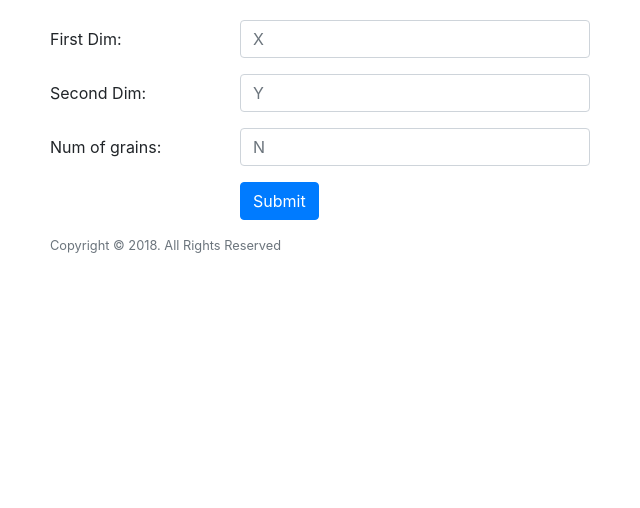
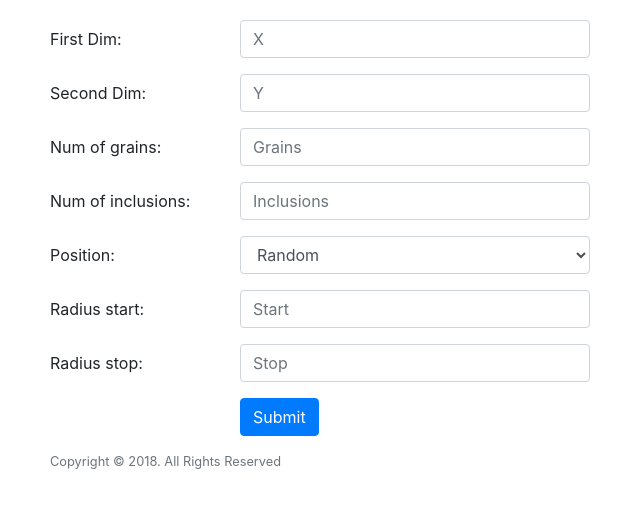
Before and after one commit to niebardzo/Cellura-Automata, a Flask app: page / in a window 1280 px wide. Shown: the part 62-570 px from the top of the page, without its empty margins (35-675 px from the left). Run offline with Flask 2, Linux system fonts and the light colour scheme; parts of the project's set-up code (start-up, migrations or seed data) failed here and were passed over; some libraries are stand-ins or nearby versions.

Commit message:
Adding server side to handle inclusions, and frontend

```diff
--- a/server.py
+++ b/server.py
@@ -98,18 +98,33 @@ def main_page():
 			x = int(request.form.get('x'))
 			y = int(request.form.get('y'))
 			n = int(request.form.get('n'))
+			inc_n = int(request.form.get('n_inc'))
+			inc_r_start = int(request.form.get('inc_r_start'))
+			inc_r_stop = int(request.form.get('inc_r_stop'))
+			inc_p = str(request.form.get('inc_p'))
 
 		except TypeError:
-			raise InvalidUsage('Wrong data supplied. Please send data via webform.', status_code=400)
+			raise InvalidUsage('Wrong data supplied. Please send valid data via webform.', status_code=400)
 
-		if x not in range(2,301) and y not in range(2,301) and n not in range(2,301) and n >= max(x,y):
-			raise InvalidUsage('Wrong data supplied.  Please send data via webform.', status_code=400)
+		if x not in range(2,301) or y not in range(2,301) or n not in range(2,301) or n > max(x,y):
+			raise InvalidUsage('Wrong data supplied. Please send valid data via webform.', status_code=400)
+
+		if inc_n not in range(0,51) or inc_p not in ['Random', 'Random on boudaries'] or inc_r_start not in range(2,11) or inc_r_stop not in range(2,11) or inc_r_start > inc_r_stop:
+			raise InvalidUsage('Wrong data supplied. Please send valid data via webform.', status_code=400)
 
 		CA = CA_space(x,y,n)
 		time = str(datetime.datetime.now()).encode('utf-8')
 		name = hashlib.sha256(time).hexdigest()
 		name = str(name)
-		CA.fill_space(name)
+
+		if inc_p == 'Random':
+			inc_p = True
+		else:
+			inc_p = False
+
+		inclusions = [inc_n, inc_p, [inc_r_start, inc_r_stop]]
+
+		CA.fill_space(name, inclusions)
 
 		return redirect(url_for('final_page', name=name))
 
--- a/templates/main.html
+++ b/templates/main.html
@@ -1,5 +1,6 @@
 {% extends "template.html" %}
 {% block body %}
+
 <div class="intro-header">
     <div class="container">
         <div class="row">
@@ -21,7 +22,34 @@
                         <div class="form-group row">
                             <label for="n" class="col-sm-2 col-form-label">Num of grains:</label>
                             <div class="col-sm-4">
-                                <input type="number" min="2" max="300" class="form-control" id="n" name="n" placeholder="N" required>
+                                <input type="number" min="2" max="300" class="form-control" id="n" name="n" placeholder="Grains" required>
+                             </div>
+                        </div>
+                        <div class="form-group row">
+                            <label for="n_inc" class="col-sm-2 col-form-label">Num of inclusions:</label>
+                            <div class="col-sm-4">
+                                <input type="number" min="0" max="50" class="form-control" id="n_inc" name="n_inc" placeholder="Inclusions" required>
+                             </div>
+                        </div>
+                        <div class="form-group row">
+                            <label for="inc_p" class="col-sm-2 col-form-label">Position:</label>
+                            <div class="col-sm-4">
+                                <select class="form-control" id="inc_p" name="inc_p" required>
+                                <option>Random</option>
+                                <option>Random on boudaries</option>
+                                </select>
+                             </div>
+                        </div>
+                        <div class="form-group row">
+                            <label for="inc_r_start" class="col-sm-2 col-form-label">Radius start:</label>
+                            <div class="col-sm-4">
+                                <input type="number" min="2" max="10" class="form-control" id="inc_r_start" name="inc_r_start" placeholder="Start" required>
+                             </div>
+                        </div>
+                        <div class="form-group row">
+                            <label for="inc_r_stop" class="col-sm-2 col-form-label">Radius stop:</label>
+                            <div class="col-sm-4">
+                                <input type="number" min="2" max="10" class="form-control" id="inc_r_stop" name="inc_r_stop" placeholder="Stop" required>
                              </div>
                         </div>
                         <div class="form-group row">
--- a/templates/template.html
+++ b/templates/template.html
@@ -6,6 +6,7 @@
     <script src="https://code.jquery.com/jquery-3.2.1.slim.min.js" integrity="sha384-KJ3o2DKtIkvYIK3UENzmM7KCkRr/rE9/Qpg6aAZGJwFDMVNA/GpGFF93hXpG5KkN" crossorigin="anonymous"></script>
     <script src="https://cdnjs.cloudflare.com/ajax/libs/popper.js/1.12.9/umd/popper.min.js" integrity="sha384-ApNbgh9B+Y1QKtv3Rn7W3mgPxhU9K/ScQsAP7hUibX39j7fakFPskvXusvfa0b4Q" crossorigin="anonymous"></script>
     <script src="https://maxcdn.bootstrapcdn.com/bootstrap/4.0.0/js/bootstrap.min.js" integrity="sha384-JZR6Spejh4U02d8jOt6vLEHfe/JQGiRRSQQxSfFWpi1MquVdAyjUar5+76PVCmYl" crossorigin="anonymous"></script>
+
 </head>
 <body>
 
```
